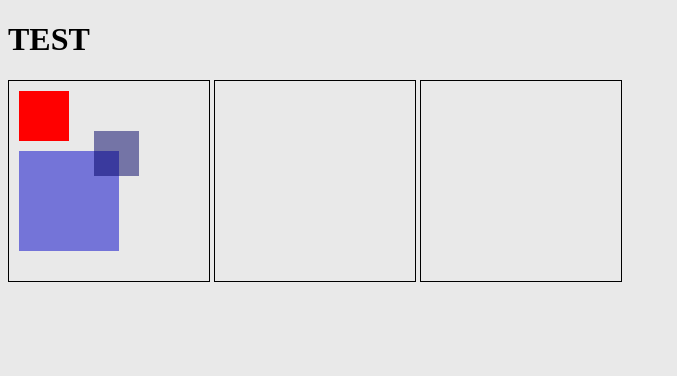
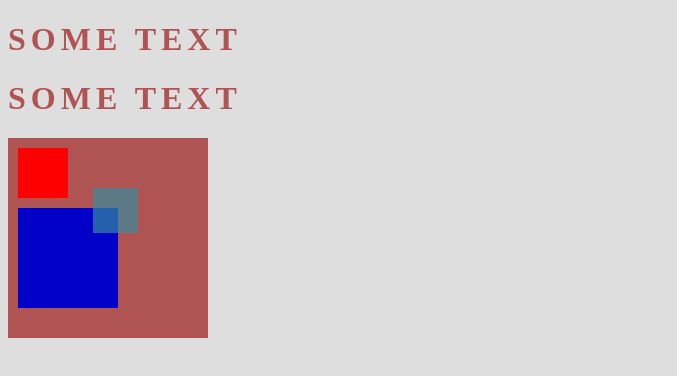
Before and after one commit to dheep404/js-practice-march-2022, a plain HTML site: page index.html in a window 1280 px wide. Shown: the whole page, without its empty margins (0-677 px from the left). Drawn offline with Linux system fonts and the light colour scheme.

Commit message:
Applied variables in CSS and commented whats going on in js file

```diff
--- a/index.html
+++ b/index.html
@@ -10,10 +10,12 @@
 </head>
 
 <body onload="draw();">
-    <h1>TEST</h1>
+
+    <h1>SOME TEXT</h1>
+    <h1>SOME TEXT</h1>
+
     <canvas id="canvas" width="200" height="200"></canvas>
-    <canvas id="canvas" width="200" height="200"></canvas>
-    <canvas id="canvas" width="200" height="200"></canvas>
+
 
     <script src="index.js"></script>
 </body>
--- a/index.js
+++ b/index.js
@@ -1,18 +1,25 @@
 console.log("over here")
 
-
+//Draw function to fire when body has loaded on the page
 function draw() {
+    //Linking the canvas ID from HTML to variable
     var canvas = document.getElementById('canvas');
+    //get.Context method is specific for canvas
     if (canvas.getContext) {
+        //2d is required as the argument when using 'getContext'
         var ctx = canvas.getContext('2d');
 
+        //red square
         ctx.fillStyle = 'rgb(900, 0, 0)';
         ctx.fillRect(10, 10, 50, 50);
 
-        ctx.fillStyle = 'rgba(0, 0, 200, 0.5)';
+
+        //blue square
+        ctx.fillStyle = 'rgba(0, 0, 200, 1)';
         ctx.fillRect(10, 70, 100, 100);
 
-        ctx.fillStyle = 'rgba(0, 0, 100, 0.5)';
+        //turquoise square
+        ctx.fillStyle = '#358e9ead';
         ctx.fillRect(85, 50, 45, 45);
     }
 }
--- a/style.css
+++ b/style.css
@@ -1,5 +1,18 @@
 body {
-    background-color: rgb(233, 233, 233);
+    background-color: rgb(223, 222, 222);
 }
 
-canvas { border: 1px solid black; }
+:root {
+    --color : #af5353;
+    --letter-spacing : 5px;
+
+}
+
+h1 {
+    color: var(--color);
+    letter-spacing: var(--letter-spacing);
+}
+
+canvas {
+    background-color: var(--color);
+}
```
